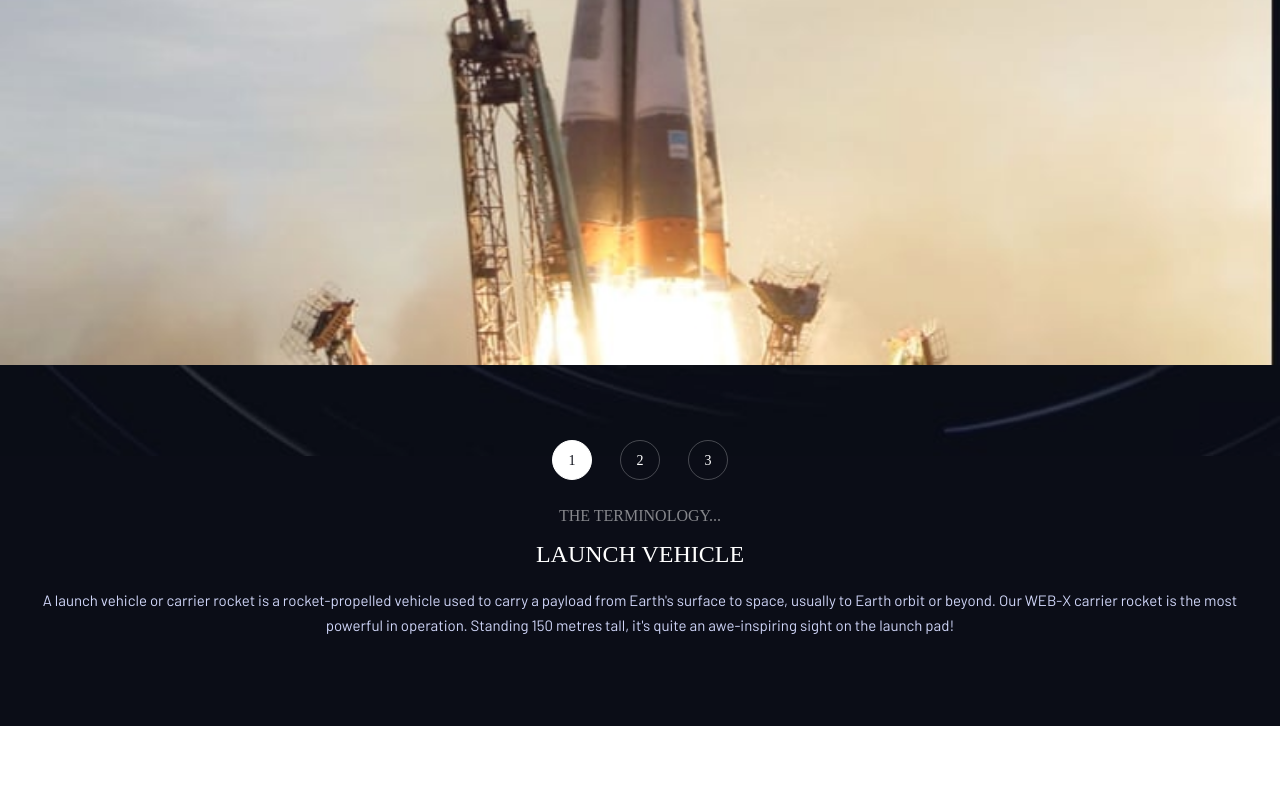
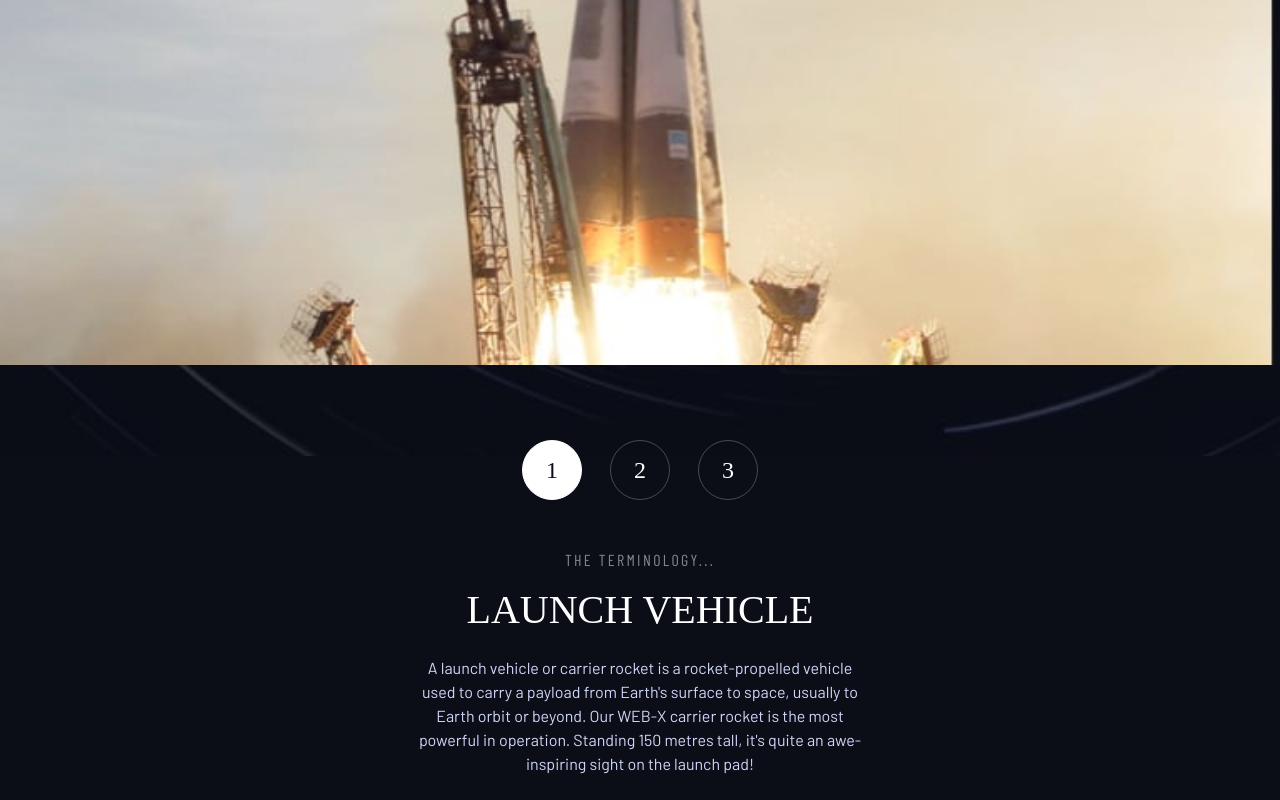
Before and after one commit to Patrick-Dolan/space-tourism-website, a React (Vite) app: page /technology in a window 1280 px wide. Shown: the part 344-1144 px from the top of the page. Before the commit the page ends 1070 px from the top, so only its background shows below. Built offline with nearby package versions, Linux system fonts and the light colour scheme; a web font is replaced by a local one.

Commit message:
update technology page for tablet design

```diff
--- a/src/components/pages/TechnologyPage.jsx
+++ b/src/components/pages/TechnologyPage.jsx
@@ -12,21 +12,21 @@ function TechnologyPage() {
       {/* The following div is an empty div used to make space for the absolutely positioned image below.*/}
       <div className="mt-8" style={{ paddingTop: '45.3%' }} />
       <img src={"./src" + selectedTechnology.images.landscape.substring(1)} alt={`${selectedTechnology.name}`} className="mt-14 absolute left-0 top-0 w-full" />
-      <div className="flex justify-center gap-7 mt-12">
+      <div className="flex justify-center gap-7 mt-12 md:my-12">
         {technology.map((tech, index) => (
           <div key={tech.name}>
             <button
               onClick={() => setSelectedTechnology(tech)}
-              className={`block font-secondary text-base text-sub h-10 w-10 rounded-full border border-white leading-10 ${tech.name === selectedTechnology.name ? "text-tertiary bg-white" : " border-opacity-25"}`}
+              className={`block font-secondary text-sub h-10 w-10 md:h-15 md:w-15 md:text-md-h4 rounded-full border border-white leading-10 ${tech.name === selectedTechnology.name ? "text-tertiary bg-white" : " border-opacity-25"}`}
             >
               {index + 1}
             </button>
           </div>
         ))}
       </div>
-      <p className="mt-6 text-center uppercase font-secondary text-base opacity-50">the terminology...</p>
-      <h3 className="mt-2 uppercase text-center">{selectedTechnology.name}</h3>
-      <p className="mt-4 mb-16 text-center text-secondary">{selectedTechnology.description}</p>
+      <p className="mt-6 text-center uppercase text-sub font-primary-condensed tracking-subhead md:text-base opacity-50">the terminology...</p>
+      <h3 className="mt-2 uppercase text-center md:text-md-h3">{selectedTechnology.name}</h3>
+      <p className="mt-4 text-center text-secondary md:text-base md:max-w-114 md:mx-auto">{selectedTechnology.description}</p>
     </>
   );
 }
--- a/tailwind.config.js
+++ b/tailwind.config.js
@@ -77,17 +77,20 @@ export default {
         crew: "13.875rem",
         "md-crew": "33.25rem",
         "nav-dot": "0.625rem",
+        15: "3.75rem",
       },
       width: {
         planet: "10.625rem",
         ["planet-tablet"]: "18.75rem",
         "nav-dot": "0.625rem",
         "smallest-screen": "600px",
+        15: "3.75rem",
         112: "28rem"
       },
       maxWidth: {
         103: "25.75rem",
         112: "28rem",
+        114: "28.5rem",
         143: "35.75rem",
       },
       minWidth: {
```
